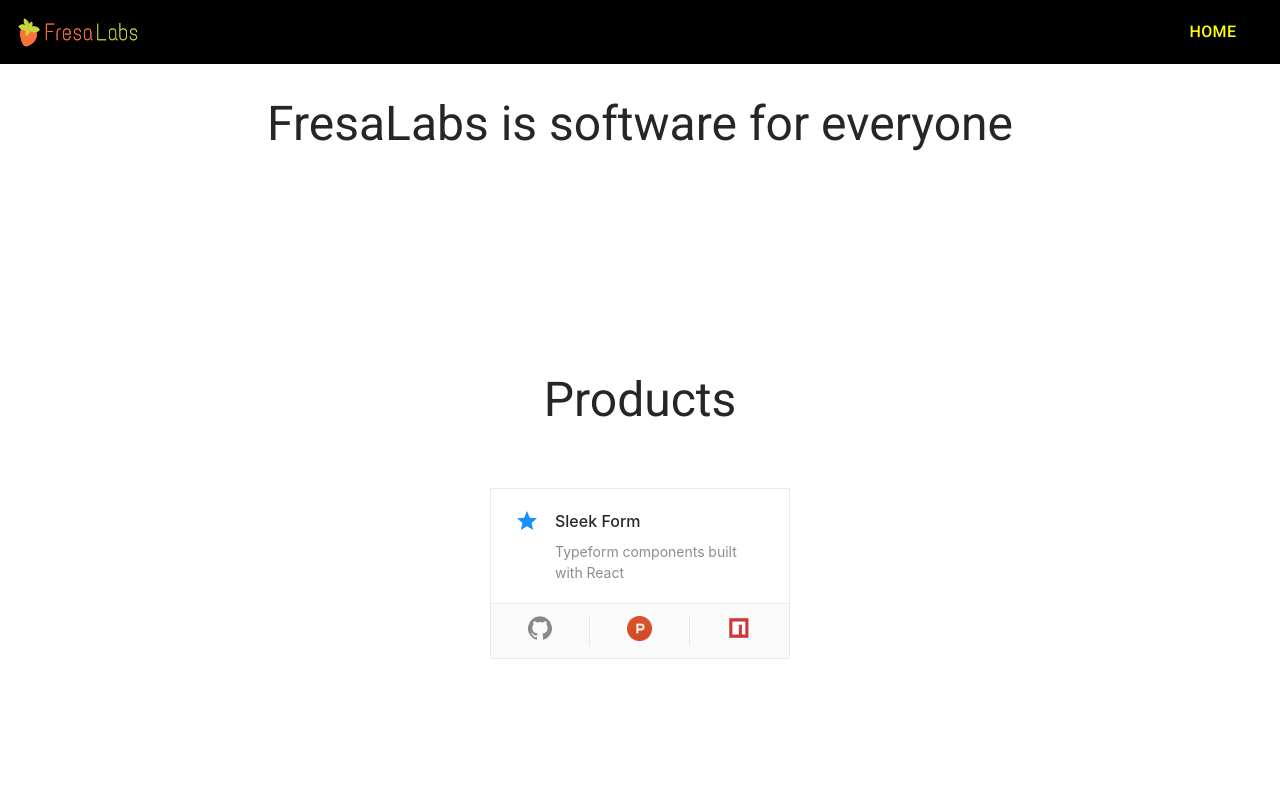
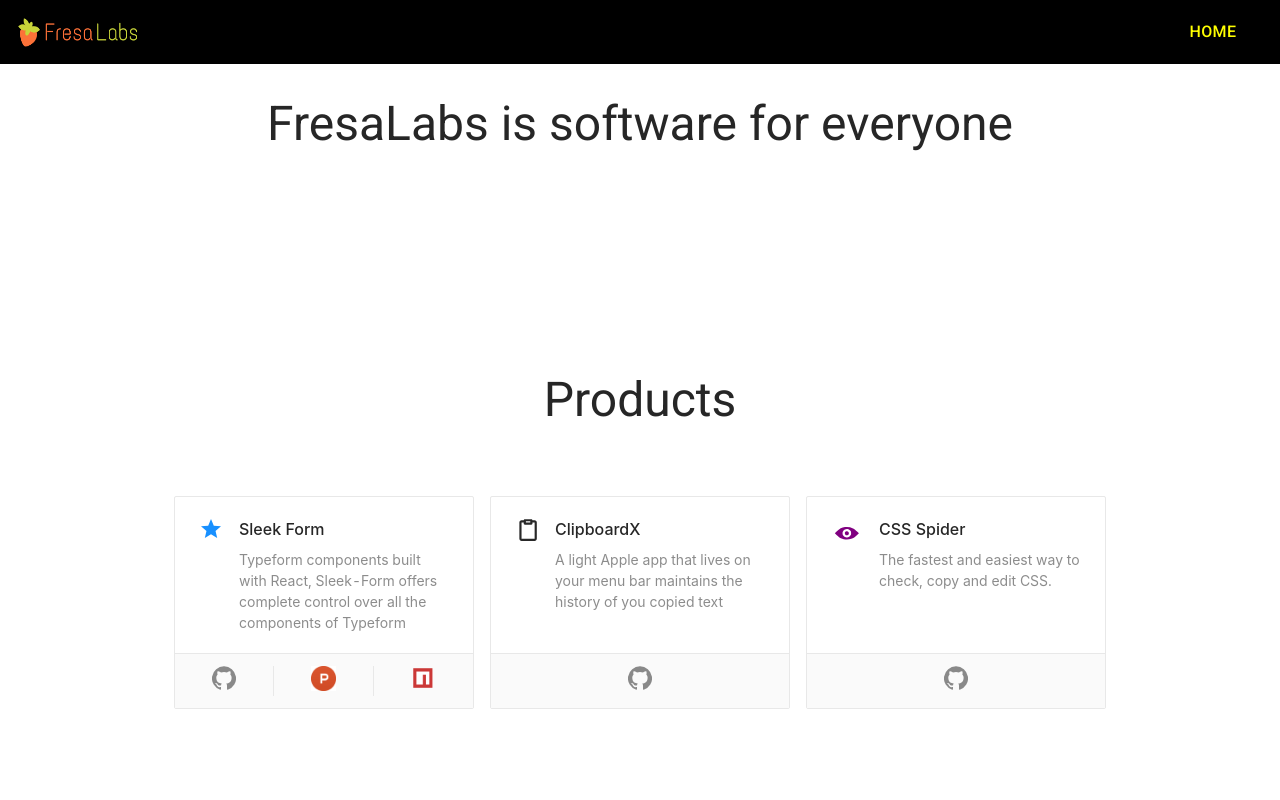
Before and after one commit to fresalabs/fresalabs-website, a React (Create React App) app: page /#/home in a window 1280 px wide. Shown: the top 800 px of the page. Built offline with nearby package versions, Linux system fonts and the light colour scheme.

Commit message:
added products

```diff
--- a/src/home/Products.tsx
+++ b/src/home/Products.tsx
@@ -1,5 +1,5 @@
 import React from 'react';
-import { map } from 'ramda';
+import { map, filter, isNil } from 'ramda';
 import styled from 'styled-components';
 import { Card } from 'antd';
 import StarIcon from '@material-ui/icons/Star';
@@ -7,6 +7,8 @@
 import { Typography } from '@material-ui/core';
 import ProductsHuntIcon from './producthunt.png';
 import NpmIcon from './npm.png';
+import ClipBoardX from '../icons/ClipboardXIcon';
+import CSSSpiderIcon from '../icons/CSSSpider';
 
 const { Meta } = Card;
 
@@ -21,15 +23,22 @@
   display: flex;
   justify-content: center;
   flex-direction: row;
+  .ant-card {
+    display: flex;
+    justify-content: space-between;
+    flex-direction: column;
+    margin: 8px;
+  }
 `;
 
 interface Product {
   name: string;
   description: string;
   siteLink: string;
-  githubLink: string;
-  productsHuntLink: string;
+  githubLink?: string;
+  productsHuntLink?: string;
   npmLink?: string;
+  icon: React.ReactNode;
 }
 
 const products: Product[] = [
@@ -40,11 +49,28 @@
     npmLink: 'https://www.npmjs.com/package/@fresalabs/sleekform',
     productsHuntLink:
       'https://www.producthunt.com/posts/sleekform?utm_source=badge-featured&utm_medium=badge&utm_souce=badge-sleekform',
-    description: 'Typeform components built with React',
+    description: 'Typeform components built with React, Sleek-Form offers complete control over all the components of Typeform',
+    icon: <StarIcon />
+
+  },
+  {
+    name: 'ClipboardX',
+    siteLink: 'https://clipboardx.fresalabs.com/home',
+    githubLink: 'https://github.com/fresalabs',
+    description: 'A light Apple app that lives on your menu bar maintains the history of you copied text',
+    icon: <ClipBoardX />
+  },
+  {
+    name: 'CSS Spider',
+    siteLink: 'https://cssspider.fresalabs.com/home',
+    githubLink: 'https://github.com/fresalabs',
+    description: 'The fastest and easiest way to check, copy and edit CSS.',
+    icon: <CSSSpiderIcon />
   },
 ];
 
 class Products extends React.Component {
+
   render() {
     return (
       <div>
@@ -54,10 +80,11 @@
             (product: Product) => (
               <Card
                 style={{ width: 300 }}
-                actions={[
-                  <a key="github" href={product.githubLink}>
+                actions={
+                  filter(action => !isNil(action),[
+                    product.githubLink && (<a key="github" href={product.githubLink}>
                       <GitHubIcon />
-                  </a>,
+                    </a>),
                     product.productsHuntLink && (
                       <a key="npm" href={product.productsHuntLink}>
                         <img
@@ -76,10 +103,10 @@
                         />
                       </a>
                     ),
-                ]}
+                ])}
               >
                 <a href={product.siteLink}>
-                  <Meta avatar={<StarIcon />} title={product.name} description={product.description} />
+                  <Meta avatar={product.icon} title={product.name} description={product.description} />
                 </a>
               </Card>
             ),
--- /dev/null
+++ b/src/icons/CSSSpider.tsx
@@ -0,0 +1,34 @@
+import React from 'react';
+
+const CSSSpiderIcon = () => {
+  return (
+    <div>
+      <svg
+        version="1.0"
+        xmlns="http://www.w3.org/2000/svg"
+        width="32"
+        height="32"
+        viewBox="0 0 289.000000 175.000000"
+        preserveAspectRatio="xMidYMid meet"
+      >
+        <metadata>Created by potrace 1.16, written by Peter Selinger 2001-2019</metadata>
+        <g transform="translate(0.000000,175.000000) scale(0.100000,-0.100000)" fill="#800080" stroke="none">
+          <path
+            d="M1265 1415 c-293 -40 -496 -148 -761 -407 l-156 -153 155 -151 c155
+-151 258 -230 384 -293 288 -144 636 -166 948 -59 194 66 334 161 548 370
+l137 135 -140 137 c-164 159 -264 237 -387 298 -233 117 -473 158 -728 123z
+m309 -197 c98 -38 178 -116 222 -218 15 -35 19 -68 19 -150 0 -100 -2 -108
+-33 -165 -80 -147 -190 -215 -347 -215 -132 0 -237 51 -310 150 -58 79 -79
+141 -79 240 0 76 3 92 33 154 44 90 96 145 174 185 104 53 217 60 321 19z"
+          />
+          <path
+            d="M1334 1011 c-95 -68 -114 -168 -51 -262 77 -114 256 -101 316 23 63
+131 -25 268 -172 268 -44 0 -62 -6 -93 -29z"
+          />
+        </g>
+      </svg>
+    </div>
+  );
+};
+
+export default CSSSpiderIcon;
--- /dev/null
+++ b/src/icons/ClipboardXIcon.tsx
@@ -0,0 +1,28 @@
+import React from 'react';
+import styled from 'styled-components';
+
+const Container = styled.div`
+  background-color: white;
+  display: flex;
+  justify-content: center;
+  align-items: center;
+  border-radius: 4px;
+`;
+
+const ClipBoardX = () => (
+  <Container>
+    <div>
+      <svg fill="none" viewBox="0 0 22 22" height="24" width="24" xmlns="http://www.w3.org/2000/svg">
+        <path
+          xmlns="http://www.w3.org/2000/svg"
+          fillRule="evenodd"
+          clipRule="evenodd"
+          d="M8 3C8 2.44772 8.44772 2 9 2H15C15.5523 2 16 2.44772 16 3H18C19.1046 3 20 3.89543 20 5V20C20 21.1046 19.1046 22 18 22H6C4.89543 22 4 21.1046 4 20V5C4 3.89543 4.89543 3 6 3H8ZM8 5H6V20H18V5H16V6C16 6.55228 15.5523 7 15 7H9C8.44772 7 8 6.55228 8 6V5ZM14 4H10V5H14V4Z"
+          fill="#282828"
+        />
+      </svg>
+    </div>
+  </Container>
+);
+
+export default ClipBoardX;
```
Lines whose indentation alone changed are shown as unchanged.
